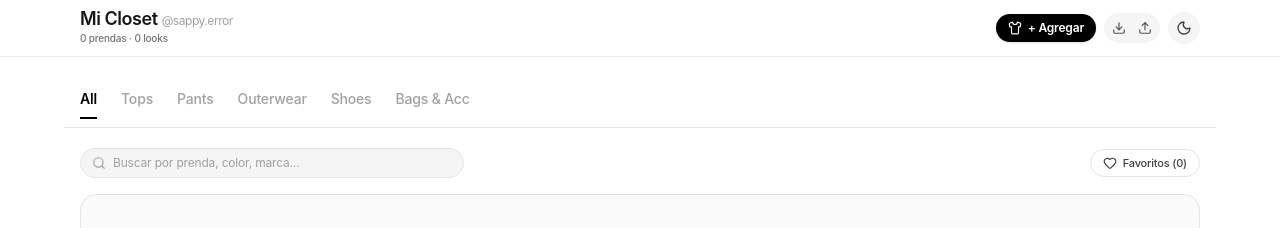
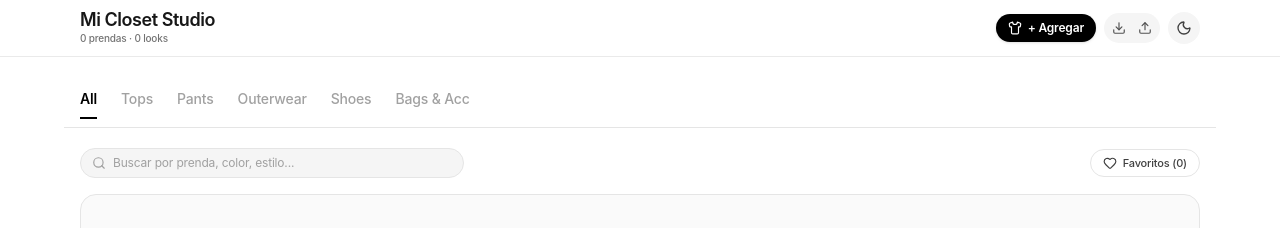
Before and after one commit to sappy666/closet-archive, a React (Vite) app: page / in a window 1280 px wide. Shown: the top 228 px of the page. Built offline with nearby package versions, Linux system fonts and the light colour scheme.

Commit message:
refactor: remove brand dependency and refine UI labels
Cleaned up project branding by removing the static "@sappy.error" brand field across data models and components. Updated UI labels for improved clarity and a more professional aesthetic.

```diff
--- a/src/components/AiStylistView.tsx
+++ b/src/components/AiStylistView.tsx
@@ -19,7 +19,7 @@ export const AiStylistView: React.FC<AiStylistViewProps> = ({ items, isDarkMode
     {
       id: 'welcome',
       sender: 'assistant',
-      text: `¡Hola! Soy tu Asesor de Estilo Oficial @sappy.error. Tengo acceso a las ${items.length} prendas registradas en tu armario digital. ¿Para qué evento o vibra necesitas un outfit hoy?`,
+      text: `¡Hola! Soy tu Asesor de Estilo Personal. Tengo acceso a las ${items.length} prendas registradas en tu armario digital. ¿Para qué evento o vibra necesitas un outfit hoy?`,
       timestamp: new Date()
     }
   ]);
@@ -99,11 +99,11 @@ export const AiStylistView: React.FC<AiStylistViewProps> = ({ items, isDarkMode
       <div className="border-b pb-4 border-white/10 flex items-center justify-between">
         <div>
           <h2 className="text-2xl sm:text-3xl font-light tracking-tight font-sans flex items-center space-x-2">
-            <span>AI</span>
-            <span className="text-white/30 font-serif italic">Stylist</span>
+            <span>Asesor de</span>
+            <span className="text-white/30 font-serif italic">Estilo</span>
           </h2>
           <p className="text-[10px] mono text-white/40 mt-1">
-            GEMINI_INTELLIGENCE // PERSONAL_STYLE_CONSULTANT
+            CONSULTAS DE MODA // PERSONAL_STYLE_CONSULTANT
           </p>
         </div>
       </div>
@@ -122,8 +122,8 @@ export const AiStylistView: React.FC<AiStylistViewProps> = ({ items, isDarkMode
               className={`flex space-x-3 ${isUser ? 'justify-end' : 'justify-start'}`}
             >
               {!isUser && (
-                <div className="w-7 h-7 bg-black text-white dark:bg-white dark:text-black rounded-full font-semibold text-xs flex items-center justify-center flex-shrink-0 shadow-xs">
-                  AI
+                <div className="w-7 h-7 bg-black text-white dark:bg-white dark:text-black rounded-full text-xs flex items-center justify-center flex-shrink-0 shadow-xs">
+                  <Sparkles className="w-3.5 h-3.5" />
                 </div>
               )}
 
--- a/src/components/ClosetView.tsx
+++ b/src/components/ClosetView.tsx
@@ -115,7 +115,7 @@ export const ClosetView: React.FC<ClosetViewProps> = ({
             type="text"
             value={searchQuery}
             onChange={(e) => setSearchQuery(e.target.value)}
-            placeholder="Buscar por prenda, color, marca..."
+            placeholder="Buscar por prenda, color, estilo..."
             className={`w-full pl-8 pr-4 py-1.5 text-xs rounded-full border transition-all focus:outline-none ${
               isDarkMode
                 ? 'bg-neutral-900 border-neutral-800 text-white placeholder-neutral-500 focus:border-white/30'
@@ -152,7 +152,7 @@ export const ClosetView: React.FC<ClosetViewProps> = ({
         <div className="flex items-center space-x-1.5 overflow-x-auto no-scrollbar py-1">
           <span className="text-[10px] font-semibold text-neutral-400 uppercase tracking-wider flex items-center gap-1 flex-shrink-0 mr-1">
             <Sparkles className="w-3 h-3 text-amber-500" />
-            <span>Etiquetas IA:</span>
+            <span>Etiquetas Automáticas:</span>
           </span>
           {selectedTagFilter && (
             <button
@@ -232,13 +232,13 @@ export const ClosetView: React.FC<ClosetViewProps> = ({
                   </button>
                 </div>
 
-                {/* Brand & Title Label */}
+                {/* Title & Category Label */}
                 <div className="mt-2 px-1 max-w-full space-y-0.5">
-                  <p className="text-[11px] font-semibold uppercase tracking-wider text-neutral-800 dark:text-neutral-200 truncate group-hover:text-black dark:group-hover:text-white transition-colors">
-                    {item.brand || item.title}
+                  <p className="text-[11px] font-semibold tracking-tight text-neutral-800 dark:text-neutral-200 truncate group-hover:text-black dark:group-hover:text-white transition-colors">
+                    {item.title}
                   </p>
                   <p className="text-[10px] text-neutral-400 capitalize truncate">
-                    {item.title}
+                    {item.color || item.category}
                   </p>
 
                   {/* Smart Tags Badges (Etiquetas Inteligentes AI) */}
--- a/src/components/Header.tsx
+++ b/src/components/Header.tsx
@@ -33,7 +33,7 @@ export const Header: React.FC<HeaderProps> = ({
         <div className="flex items-center space-x-3">
           <div className="flex flex-col">
             <h1 className="text-base sm:text-lg font-semibold tracking-tight leading-none">
-              Mi Closet <span className="font-normal text-neutral-400 text-xs">@sappy.error</span>
+              Mi Closet Studio
             </h1>
             <span className="text-[10px] text-neutral-500 font-medium mt-0.5">
               {itemCount} prendas · {outfitCount} looks
--- a/src/components/ItemDetailModal.tsx
+++ b/src/components/ItemDetailModal.tsx
@@ -94,7 +94,7 @@ export const ItemDetailModal: React.FC<ItemDetailModalProps> = ({
             <div className="flex items-start justify-between">
               <div>
                 <span className="text-[10px] font-mono text-neutral-500 uppercase tracking-widest block">
-                  {item.brand || '@sappy.error'}
+                  PRENDA SELECCIONADA
                 </span>
                 <h3 className="font-extrabold text-lg tracking-tight uppercase font-sans">
                   {item.title}
@@ -126,11 +126,11 @@ export const ItemDetailModal: React.FC<ItemDetailModalProps> = ({
             </div>
           </div>
 
-          {/* Etiquetas Inteligentes AI */}
+          {/* Etiquetas Automáticas */}
           <div className="space-y-1.5 pt-2">
             <div className="flex items-center space-x-1.5 text-xs font-semibold text-neutral-800 dark:text-neutral-200">
               <Sparkles className="w-3.5 h-3.5 text-amber-500" />
-              <span>Etiquetas Inteligentes AI</span>
+              <span>Etiquetas Automáticas</span>
             </div>
             <div className="flex flex-wrap gap-1.5">
               {((item.tags && item.tags.length > 0) ? item.tags : [item.category, item.color, 'Atemporal', 'Estilo'].filter(Boolean) as string[]).map((t, idx) => (
--- a/src/components/LookbookView.tsx
+++ b/src/components/LookbookView.tsx
@@ -203,7 +203,7 @@ export const LookbookView: React.FC<LookbookViewProps> = ({
                   <div className="p-3 bg-neutral-950/40 border border-neutral-800 font-mono text-[11px] text-neutral-300 space-y-1">
                     <div className="flex items-center space-x-1 text-indigo-400 font-bold text-[10px]">
                       <Sparkles className="w-3 h-3" />
-                      <span>{outfit.aiVibeRating.title || 'VIBE CHECK RESULT'}</span>
+                      <span>{outfit.aiVibeRating.title || 'EVALUACIÓN DE ESTILO'}</span>
                     </div>
                     <p className="text-neutral-400 font-sans text-xs">{outfit.aiVibeRating.comment}</p>
                   </div>
--- a/src/components/StudioView.tsx
+++ b/src/components/StudioView.tsx
@@ -39,7 +39,7 @@ export const StudioView: React.FC<StudioViewProps> = ({
   const [activePickerCategory, setActivePickerCategory] = useState<Category | null>(null);
 
   // Outfit metadata form
-  const [outfitName, setOutfitName] = useState(`Look ${Math.floor(Math.random() * 90 + 10)} @sappy.error`);
+  const [outfitName, setOutfitName] = useState(`Look ${Math.floor(Math.random() * 90 + 10)}`);
   const [occasion, setOccasion] = useState('Rave / Night Out');
   const [notes, setNotes] = useState('');
 
@@ -137,7 +137,7 @@ export const StudioView: React.FC<StudioViewProps> = ({
 
     const newOutfit: Outfit = {
       id: `outfit-${Date.now()}`,
-      name: outfitName || 'Look @sappy.error',
+      name: outfitName || 'Look 01',
       createdAt: Date.now(),
       items: {
         top: selectedTop,
@@ -205,10 +205,10 @@ export const StudioView: React.FC<StudioViewProps> = ({
             onClick={handleRunVibeCheck}
             disabled={isVibeChecking}
             className="px-3 py-1.5 bg-white text-black font-mono font-bold text-[10px] flex items-center space-x-1.5 hover:bg-neutral-200 transition-colors disabled:opacity-50"
-            title="Evaluar combinación con IA"
+            title="Evaluar combinación de prendas"
           >
             <Sparkles className={`w-3.5 h-3.5 ${isVibeChecking ? 'animate-spin' : ''}`} />
-            <span>AI VIBE CHECK</span>
+            <span>EVALUAR ESTILO</span>
           </button>
 
           <button
@@ -223,14 +223,14 @@ export const StudioView: React.FC<StudioViewProps> = ({
         </div>
       </div>
 
-      {/* AI Vibe Check Result Card */}
+      {/* Style Assessment Result Card */}
       {vibeResult && (
         <div className="p-4 bg-gradient-to-r from-indigo-900/30 to-purple-900/30 border border-indigo-500/40 space-y-2">
           <div className="flex items-center justify-between">
             <div className="flex items-center space-x-2">
               <Sparkles className="w-4 h-4 text-indigo-400" />
               <span className="font-mono text-xs font-bold text-indigo-300 uppercase">
-                VEREDICTO @sappy.error STYLIST
+                VEREDICTO DE ESTILO
               </span>
             </div>
             <span className="px-2 py-0.5 bg-indigo-500 text-white font-mono text-xs font-extrabold">
@@ -343,7 +343,7 @@ export const StudioView: React.FC<StudioViewProps> = ({
                             <span className="text-[10px] font-semibold px-2 py-0.5 rounded-full bg-neutral-100 text-neutral-800 dark:bg-neutral-800 dark:text-neutral-200 uppercase tracking-wide">
                               {slot.id}
                             </span>
-                            <h4 className="font-semibold text-xs truncate mt-1.5">{item.brand || item.title}</h4>
+                            <h4 className="font-semibold text-xs truncate mt-1.5">{item.title}</h4>
                             {item.color && (
                               <p className="text-[10px] text-neutral-400 truncate">
                                 {item.color}
@@ -539,7 +539,7 @@ export const StudioView: React.FC<StudioViewProps> = ({
                         />
                       </div>
                       <div className="p-2.5">
-                        <h4 className="font-semibold text-xs truncate">{item.brand || item.title}</h4>
+                        <h4 className="font-semibold text-xs truncate">{item.title}</h4>
                         {item.color && (
                           <p className="text-[10px] text-neutral-400 truncate">
                             {item.color}
--- a/src/components/UploadView.tsx
+++ b/src/components/UploadView.tsx
@@ -18,7 +18,7 @@ export const UploadView: React.FC<UploadViewProps> = ({
   const [category, setCategory] = useState<Category>('Tops');
   const [title, setTitle] = useState('');
   const [color, setColor] = useState('');
-  const [brand, setBrand] = useState('@sappy.error');
+  const [brand, setBrand] = useState('');
   const [tagsInput, setTagsInput] = useState('Y2K, Streetwear, Minimal');
   const [notes, setNotes] = useState('');
 
@@ -152,7 +152,7 @@ export const UploadView: React.FC<UploadViewProps> = ({
         }
         if (data.notes) setNotes(data.notes);
 
-        setAiSuccessMsg('IA detectó la prenda y completó los datos automáticamente.');
+        setAiSuccessMsg('Reconocimiento automático completó los datos de la prenda.');
       }
     } catch (err) {
       console.warn('Failed AI analysis call:', err);
@@ -176,12 +176,12 @@ export const UploadView: React.FC<UploadViewProps> = ({
 
     const newItem: ClothingItem = {
       id: `item-${Date.now()}-${Math.random().toString(36).substr(2, 4)}`,
-      title: title || `Prenda ${category} @sappy.error`,
+      title: title || `Prenda ${category}`,
       category,
       imageUrl: imageSrc,
       color: color || 'Indefinido',
-      brand: brand || '@sappy.error',
-      tags: tags.length > 0 ? tags : ['Streetwear', 'Y2K'],
+      brand: brand || undefined,
+      tags: tags.length > 0 ? tags : ['Atemporal', 'Minimal'],
       notes: notes || '',
       isFavorite: false,
       createdAt: Date.now()
@@ -217,7 +217,7 @@ export const UploadView: React.FC<UploadViewProps> = ({
           Registrar <span className="text-neutral-400 dark:text-white/40 font-serif italic">Prenda</span>
         </h2>
         <p className="text-[10px] text-neutral-400 mt-1">
-          Reconocimiento automático con IA Gemini y Fondo Blanco Studio
+          Reconocimiento automático y Fondo Blanco Studio
         </p>
       </div>
 
@@ -289,7 +289,7 @@ export const UploadView: React.FC<UploadViewProps> = ({
                 <div className="absolute inset-0 bg-black/70 backdrop-blur-sm flex flex-col items-center justify-center text-white p-4 text-center z-20">
                   <RefreshCw className="w-6 h-6 animate-spin mb-2 text-white" />
                   <p className="mono text-xs font-bold uppercase">
-                    GEMINI AI ANALIZANDO FOTO...
+                    ANALIZANDO PRENDA AUTOMÁTICAMENTE...
                   </p>
                   <p className="text-[10px] mono text-white/50 mt-1">
                     Detectando categoría, color y estilo
@@ -456,10 +456,10 @@ export const UploadView: React.FC<UploadViewProps> = ({
                   onClick={() => analyzeImageWithAI(imageSrc)}
                   disabled={isAnalyzing}
                   className="text-xs text-neutral-800 dark:text-neutral-200 hover:opacity-80 flex items-center gap-1 font-medium disabled:opacity-50"
-                  title="Pedir a Gemini que vuelva a analizar y sugiera un nombre descriptivo en español"
+                  title="Sugerir nombre automático según categoría y color"
                 >
                   <Sparkles className="w-3.5 h-3.5 text-amber-500" />
-                  <span>Sugerir Nombre IA (Español)</span>
+                  <span>Sugerir Nombre Automático</span>
                 </button>
               )}
             </div>
@@ -506,7 +506,7 @@ export const UploadView: React.FC<UploadViewProps> = ({
                 type="text"
                 value={brand}
                 onChange={(e) => setBrand(e.target.value)}
-                placeholder="Ej. @sappy.error"
+                placeholder="Ej. Marca u Opcional"
                 className={`w-full px-3 py-2 text-xs font-mono border focus:outline-none focus:ring-1 ${
                   isDarkMode
                     ? 'bg-neutral-900 border-neutral-800 text-white focus:border-white'
--- a/src/data/seedData.ts
+++ b/src/data/seedData.ts
@@ -4,150 +4,139 @@ export const SEED_ITEMS: ClothingItem[] = [
   // TOPS
   {
     id: 'seed-top-1',
-    title: 'Boxy Heavyweight Graphic Tee',
+    title: 'Chaleco Sastreado Blanco Rayas',
     category: 'Tops',
-    imageUrl: 'https://images.unsplash.com/photo-1583743814966-8936f5b7be1a?q=80&w=800&auto=format&fit=crop',
-    color: 'Charcoal Black',
-    brand: '@sappy.error',
-    tags: ['Y2K', 'Streetwear', 'Oversized', 'Casual'],
+    imageUrl: 'https://images.unsplash.com/photo-1598033129183-c4f50c736f10?q=80&w=800&auto=format&fit=crop',
+    color: 'Blanco / Negro',
+    tags: ['Sastrería', 'Elegante', 'Minimal', 'Atemporal'],
     isFavorite: true,
     createdAt: Date.now() - 1000000,
-    notes: 'Camiseta de algodón 280gsm con corte boxy fit e impresión serigrafiada sobre blanco studio.'
+    notes: 'Chaleco de botones con cuello en V en fondo blanco studio aislado.'
   },
   {
     id: 'seed-top-2',
-    title: 'Deconstructed Thermal Top',
+    title: 'Polera Algodón Minimalista',
     category: 'Tops',
     imageUrl: 'https://images.unsplash.com/photo-1521572267360-ee0c2909d518?q=80&w=800&auto=format&fit=crop',
-    color: 'Off-White',
-    brand: '@sappy.error',
-    tags: ['Techwear', 'Layering', 'Minimal'],
+    color: 'Blanco Marfil',
+    tags: ['Básico', 'Casual', 'Minimal'],
     isFavorite: false,
     createdAt: Date.now() - 900000,
-    notes: 'Textura térmica con costuras expuestas estilo Y2K en fondo aislado.'
+    notes: 'Corte recto en algodón orgánico de tacto suave.'
   },
   {
     id: 'seed-top-3',
-    title: 'Acid Wash Raw Edge Longsleeve',
+    title: 'Polera Oversized Carbón',
     category: 'Tops',
-    imageUrl: 'https://images.unsplash.com/photo-1503342217505-b0a15ec3261c?q=80&w=800&auto=format&fit=crop',
-    color: 'Washed Grey',
-    brand: '@sappy.error',
-    tags: ['Distressed', 'Grudge', 'Fall'],
+    imageUrl: 'https://images.unsplash.com/photo-1583743814966-8936f5b7be1a?q=80&w=800&auto=format&fit=crop',
+    color: 'Negro Carbón',
+    tags: ['Oversized', 'Urbano', 'Casual'],
     isFavorite: true,
     createdAt: Date.now() - 850000,
-    notes: 'Lavado ácido artesanal con bordes deshilachados.'
+    notes: 'Algodón pesado de caída fluida.'
   },
 
   // BOTTOMS
   {
     id: 'seed-bot-1',
-    title: 'Metallic Parachute Cargo Pants',
+    title: 'Pantalón Sastre Holgado Gray',
     category: 'Bottoms',
     imageUrl: 'https://images.unsplash.com/photo-1624378439575-d8705ad7ae80?q=80&w=800&auto=format&fit=crop',
-    color: 'Silver Gray',
-    brand: '@sappy.error',
-    tags: ['Cyber', 'Y2K', 'Parachute', 'Utility'],
+    color: 'Gris Claro',
+    tags: ['Formal', 'Sastrería', 'Elegante'],
     isFavorite: true,
     createdAt: Date.now() - 800000,
-    notes: 'Ajuste de cordón en tobillos y múltiples bolsillos tácticos.'
+    notes: 'Caída recta con pinzas frontales.'
   },
   {
     id: 'seed-bot-2',
-    title: 'Baggy Raw Black Denim',
+    title: 'Pantalón Negro Recto',
     category: 'Bottoms',
     imageUrl: 'https://images.unsplash.com/photo-1541099649105-f69ad21f3246?q=80&w=800&auto=format&fit=crop',
-    color: 'Matte Black',
-    brand: '@sappy.error',
-    tags: ['Denim', 'Loose Fit', 'Streetwear'],
+    color: 'Negro Mateo',
+    tags: ['Denim', 'Básico', 'Atemporal'],
     isFavorite: false,
     createdAt: Date.now() - 750000,
-    notes: 'Corte super holgado para caída libre sobre sneakers.'
+    notes: 'Textura mate de ajuste clásico.'
   },
 
   // JACKETS
   {
     id: 'seed-jkt-1',
-    title: 'Chrome Cyber Puffer Jacket',
+    title: 'Abrigo Sastreado Estructurado',
     category: 'Jackets',
     imageUrl: 'https://images.unsplash.com/photo-1591047139829-d91aecb6caea?q=80&w=800&auto=format&fit=crop',
-    color: 'Metallic Chrome',
-    brand: '@sappy.error',
-    tags: ['Winter', 'Statement', 'Futuristic'],
+    color: 'Camel / Beige',
+    tags: ['Invierno', 'Elegante', 'Sastrería'],
     isFavorite: true,
     createdAt: Date.now() - 700000,
-    notes: 'Chaqueta acolchada reflejante térmicamente aislada.'
+    notes: 'Lana fina con solapas pronunciadas.'
   },
   {
     id: 'seed-jkt-2',
-    title: 'Tactical Double-Zip Hoodie',
+    title: 'Chaqueta Bomber Minimalista',
     category: 'Jackets',
-    imageUrl: 'https://images.unsplash.com/photo-1556905055-8f358a7a47b2?q=80&w=800&auto=format&fit=crop',
-    color: 'Pitch Black',
-    brand: '@sappy.error',
-    tags: ['Zip-Up', 'Heavyweight', 'Everyday'],
+    imageUrl: 'https://images.unsplash.com/photo-1551028719-00167b16eac5?q=80&w=800&auto=format&fit=crop',
+    color: 'Negro',
+    tags: ['Urbano', 'Casual', 'Atemporal'],
     isFavorite: false,
     createdAt: Date.now() - 650000,
-    notes: 'Cierre bidireccional metálico con capucha estructurada.'
+    notes: 'Cierre metálico frontal y puños acanalados.'
   },
 
   // SHOES
   {
     id: 'seed-shoe-1',
-    title: 'Matrix Platform Chunky Boots',
+    title: 'Zapatillas Blancas Minimal',
     category: 'Shoes',
-    imageUrl: 'https://images.unsplash.com/photo-1543163521-1bf539c55dd2?q=80&w=800&auto=format&fit=crop',
-    color: 'Jet Black',
-    brand: '@sappy.error',
-    tags: ['Leather', 'Chunky', 'Goth Y2K'],
+    imageUrl: 'https://images.unsplash.com/photo-1595950653106-6c9ebd614d3a?q=80&w=800&auto=format&fit=crop',
+    color: 'Blanco Puro',
+    tags: ['Zapatillas', 'Básico', 'Urban'],
     isFavorite: true,
     createdAt: Date.now() - 600000,
-    notes: 'Suela de goma dentada de 6cm de altura.'
+    notes: 'Cuero liso con suela tonificada.'
   },
   {
     id: 'seed-shoe-2',
-    title: 'Retro Techmesh Runner V1',
+    title: 'Botines de Cuero Negro',
     category: 'Shoes',
-    imageUrl: 'https://images.unsplash.com/photo-1542291026-7eec264c27ff?q=80&w=800&auto=format&fit=crop',
-    color: 'Silver / Neon Red',
-    brand: '@sappy.error',
-    tags: ['Sneakers', 'Running', 'Tech'],
+    imageUrl: 'https://images.unsplash.com/photo-1543163521-1bf539c55dd2?q=80&w=800&auto=format&fit=crop',
+    color: 'Negro',
+    tags: ['Cuero', 'Elegante', 'Noche'],
     isFavorite: false,
     createdAt: Date.now() - 550000,
-    notes: 'Estructura transpirable con detalles reflectantes 3M.'
+    notes: 'Acabado pulido con tacón estructurado.'
   },
 
   // ACCESSORIES
   {
     id: 'seed-acc-1',
-    title: 'Cyber Shield Futuristic Sunglasses',
+    title: 'Lentes de Sol Arquitectónicos',
     category: 'Accessories',
     imageUrl: 'https://images.unsplash.com/photo-1572635196237-14b3f281503f?q=80&w=800&auto=format&fit=crop',
-    color: 'Chrome / Mirror',
-    brand: '@sappy.error',
-    tags: ['Eyewear', 'Cyber', 'UV400'],
+    color: 'Negro / Cristal',
+    tags: ['Lentes', 'Minimal', 'Verano'],
     isFavorite: true,
     createdAt: Date.now() - 500000,
-    notes: 'Montura monocromática envuelta con lentes de espejo UV.'
+    notes: 'Montura geométrica negra.'
   },
   {
     id: 'seed-acc-2',
-    title: 'Modular Crossbody Utility Rig',
+    title: 'Bolso Estructurado de Mano',
     category: 'Accessories',
-    imageUrl: 'https://images.unsplash.com/photo-1622560480605-d83c853bc5c3?q=80&w=800&auto=format&fit=crop',
-    color: 'Matte Black',
-    brand: '@sappy.error',
-    tags: ['Bag', 'Utility', 'Cordura'],
+    imageUrl: 'https://images.unsplash.com/photo-1584917865442-de89df76afd3?q=80&w=800&auto=format&fit=crop',
+    color: 'Negro Matizado',
+    tags: ['Bolso', 'Cuero', 'Accesorio'],
     isFavorite: false,
     createdAt: Date.now() - 450000,
-    notes: 'Bolsillo táctico desmontable con cinchas de seguridad.'
+    notes: 'Diseño minimalista con herrajes plateados.'
   }
 ];
 
 export const SEED_OUTFITS: Outfit[] = [
   {
     id: 'seed-outfit-1',
-    name: 'Look 01: Cyber Minimal @sappy.error',
+    name: 'Look 01: Sastrería Contemporánea',
     createdAt: Date.now() - 300000,
     items: {
       top: SEED_ITEMS[0],
@@ -156,19 +145,19 @@ export const SEED_OUTFITS: Outfit[] = [
       shoes: SEED_ITEMS[7],
       accessory: SEED_ITEMS[9]
     },
-    occasion: 'Rave / Night Out',
-    notes: 'Combinación icónica de tonos neutros con siluetas holgadas e iluminación reflectante.',
+    occasion: 'Evento / Noche',
+    notes: 'Combinación fluida de sastrería clara con acentos oscuros.',
     isFavorite: true,
     aiVibeRating: {
       score: '9.8 / 10',
-      title: 'High-Tech Streetwear Perfection',
-      comment: 'Proporciones sumamente equilibradas entre la polera boxy y los pantalones de paracaídas. El accesorio cibernético eleva el look al instante.',
-      suggestions: 'Probar con botas de plataforma para un aspecto aún más brutalista.'
+      title: 'Equilibrio de Proporciones Excelente',
+      comment: 'Líneas limpias y armonía de tonos neutros. El chaleco de rayas sobre el abrigo camel otorga sofisticación sin esfuerzo.',
+      suggestions: 'Puedes prescindir del abrigo para un look de día más fresco.'
     }
   },
   {
     id: 'seed-outfit-2',
-    name: 'Look 02: Industrial Monochromatic',
+    name: 'Look 02: Monocromo Elegante',
     createdAt: Date.now() - 200000,
     items: {
       top: SEED_ITEMS[1],
@@ -177,14 +166,14 @@ export const SEED_OUTFITS: Outfit[] = [
       shoes: SEED_ITEMS[8],
       accessory: SEED_ITEMS[10]
     },
-    occasion: 'Diario / Casual Tech',
-    notes: 'Look todo negro estructurado para la ciudad.',
+    occasion: 'Diario / Casual Chic',
+    notes: 'Look sobrio en gama oscura para la ciudad.',
     isFavorite: false,
     aiVibeRating: {
       score: '9.3 / 10',
-      title: 'Clean Tactical Uniform',
-      comment: 'Súper limpio y pulido. El contraste entre telas mate y brillante le da dinamismo sin sobrecargar.',
-      suggestions: 'Añadir un gorro beannie o cadena para acentuar el cuello.'
+      title: 'Estilo Sobrio e Impactante',
+      comment: 'Limpio y atemporal. El contraste de texturas mantiene el interés visual.',
+      suggestions: 'Añadir un pañuelo o accesorio de contraste si deseas más luz.'
     }
   }
 ];
```
Also changed, not shown: src/components/MannequinCanvas.tsx (+161 -99 lines).
